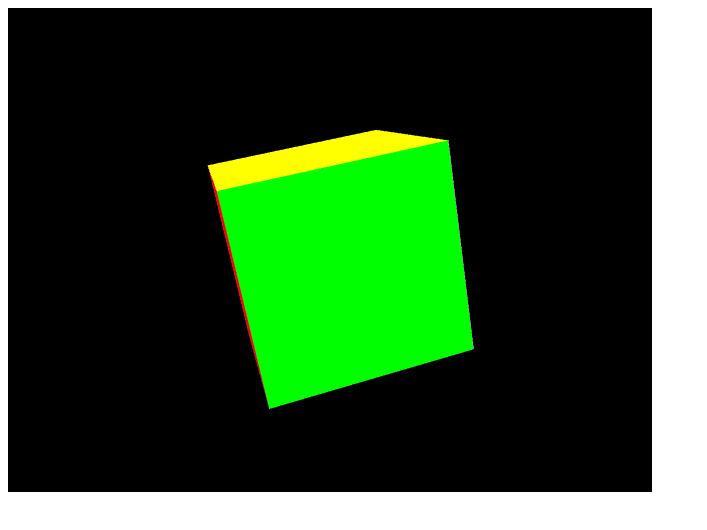
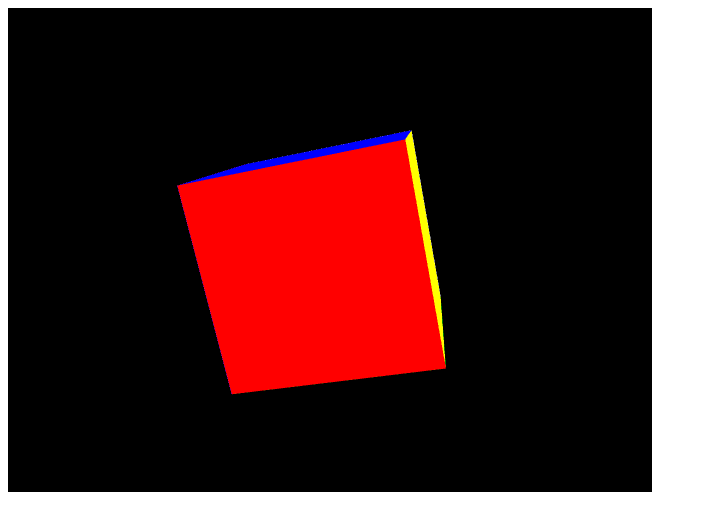
Before and after one commit to studemark/CSCI390Graphics, a plain HTML site: page Lab1/index.html in a window 1280 px wide. Shown: the whole page, without its empty margins (0-707 px from the left). Drawn offline with Linux system fonts and the light colour scheme; animation ran at ten frames a second.

Commit message:
Added Cube.js and modified a few things.

```diff
--- /dev/null
+++ b/Lab1/Cube.js
@@ -0,0 +1,123 @@
+function makeCubeModel(gl) {
+
+// Create a buffer for the cube's vertex positions.
+
+const positionBuffer = gl.createBuffer();
+
+// Select the positionBuffer as the one to apply buffer
+// operations to from here out.
+
+gl.bindBuffer(gl.ARRAY_BUFFER, positionBuffer);
+
+// Now create an array of positions for the cube.
+
+const positions = [
+  // Front face
+  -1.0, -1.0,  1.0,
+   1.0, -1.0,  1.0,
+   1.0,  1.0,  1.0,
+  -1.0,  1.0,  1.0,
+
+  // Back face
+  -1.0, -1.0, -1.0,
+  -1.0,  1.0, -1.0,
+   1.0,  1.0, -1.0,
+   1.0, -1.0, -1.0,
+
+  // Top face
+  -1.0,  1.0, -1.0,
+  -1.0,  1.0,  1.0,
+   1.0,  1.0,  1.0,
+   1.0,  1.0, -1.0,
+
+  // Bottom face
+  -1.0, -1.0, -1.0,
+   1.0, -1.0, -1.0,
+   1.0, -1.0,  1.0,
+  -1.0, -1.0,  1.0,
+
+  // Right face
+   1.0, -1.0, -1.0,
+   1.0,  1.0, -1.0,
+   1.0,  1.0,  1.0,
+   1.0, -1.0,  1.0,
+
+  // Left face
+  -1.0, -1.0, -1.0,
+  -1.0, -1.0,  1.0,
+  -1.0,  1.0,  1.0,
+  -1.0,  1.0, -1.0,
+];
+
+// Now pass the list of positions into WebGL to build the
+// shape. We do this by creating a Float32Array from the
+// JavaScript array, then use it to fill the current buffer.
+
+gl.bufferData(gl.ARRAY_BUFFER, new Float32Array(positions), gl.STATIC_DRAW);
+
+// Now set up the colors for the faces. We'll use solid colors
+// for each face.
+
+const faceColors = [
+  [1.0,  1.0,  1.0,  1.0],    // Front face: white
+  [1.0,  0.0,  0.0,  1.0],    // Back face: red
+  [0.0,  1.0,  0.0,  1.0],    // Top face: green
+  [0.0,  0.0,  1.0,  1.0],    // Bottom face: blue
+  [1.0,  1.0,  0.0,  1.0],    // Right face: yellow
+  [1.0,  0.0,  1.0,  1.0],    // Left face: purple
+];
+
+// Convert the array of colors into a table for all the vertices.
+
+var colors = [];
+
+for (var j = 0; j < faceColors.length; ++j) {
+  const c = faceColors[j];
+
+  // Repeat each color four times for the four vertices of the face
+  colors = colors.concat(c, c, c, c);
+}
+
+const colorBuffer = gl.createBuffer();
+gl.bindBuffer(gl.ARRAY_BUFFER, colorBuffer);
+gl.bufferData(gl.ARRAY_BUFFER, new Float32Array(colors), gl.STATIC_DRAW);
+
+// Build the element array buffer; this specifies the indices
+// into the vertex arrays for each face's vertices.
+
+const indexBuffer = gl.createBuffer();
+gl.bindBuffer(gl.ELEMENT_ARRAY_BUFFER, indexBuffer);
+
+// This array defines each face as two triangles, using the
+// indices into the vertex array to specify each triangle's
+// position.
+
+const indices = [
+  0,  1,  2,      0,  2,  3,    // front
+  4,  5,  6,      4,  6,  7,    // back
+  8,  9,  10,     8,  10, 11,   // top
+  12, 13, 14,     12, 14, 15,   // bottom
+  16, 17, 18,     16, 18, 19,   // right
+  20, 21, 22,     20, 22, 23,   // left
+];
+
+// Now send the element array to GL
+
+gl.bufferData(gl.ELEMENT_ARRAY_BUFFER,
+    new Uint16Array(indices), gl.STATIC_DRAW);
+
+return {
+  positions: positions,
+  positionBuf : positionBuffer,
+  indices: indices,
+  indexBuf: indexBuffer,
+  properties : {
+     color : {
+         vals : colors,
+         buf : colorBuffer,
+         type : gl.FLOAT,
+         numComponents: 4
+     }
+  }
+  };
+}
--- a/Lab1/ShaderProg.js
+++ b/Lab1/ShaderProg.js
@@ -1,16 +1,4 @@
 function makeShaderProgram(gl, vsSource, fsSource, attNames, ufmNames) {
-
-   const program = {
-      program: shaderProgram,
-      attLocs: {
-        vertexPosition: gl.getAttribLocation(shaderProgram, 'aVertexPosition'),
-        vertexColor: gl.getAttribLocation(shaderProgram, 'aVertexColor'),
-      },
-      ufmLocs: {
-        projectionMatrix: gl.getUniformLocation(shaderProgram, 'uProjectionMatrix'),
-        modelViewMatrix: gl.getUniformLocation(shaderProgram, 'uModelViewMatrix'),
-      },
-    };
 
   const vertexShader = loadShader(gl, gl.VERTEX_SHADER, vsSource);
   const fragmentShader = loadShader(gl, gl.FRAGMENT_SHADER, fsSource);
@@ -29,5 +17,21 @@ function makeShaderProgram(gl, vsSource, fsSource, attNames, ufmNames) {
     return null;
   }
 
-   return program;
+  var attLocs = {};
+  attNames.forEach(function(name){
+      attLocs[name] = gl.getAttribLocation(shaderProgram, name);
+  });
+
+  var ufmLocs = {};
+  ufmNames.forEach(function(name){
+      ufmLocs[name] = gl.getUniformLocation(shaderProgram, name);
+  });
+
+  const programInfo = {
+    program: shaderProgram,
+    attLocs,
+    ufmLocs,
+  };
+
+   return programInfo;
  }
--- a/Lab1/webgl-demo.js
+++ b/Lab1/webgl-demo.js
@@ -19,14 +19,14 @@ function main() {
   // Vertex shader program
 
   const vsSource = `
-    attribute vec4 aVertexPosition;
-    attribute vec4 aVertexColor;
-    uniform mat4 uModelViewMatrix;
-    uniform mat4 uProjectionMatrix;
+    attribute vec4 positions;
+    attribute vec4 color;
+    uniform mat4 viewMatrix;
+    uniform mat4 projectionMatrix;
     varying lowp vec4 vColor;
     void main(void) {
-      gl_Position = uProjectionMatrix * uModelViewMatrix * aVertexPosition;
-      vColor = aVertexColor;
+      gl_Position = projectionMatrix * viewMatrix * positions;
+      vColor = color;
     }
   `;
 
@@ -41,168 +41,36 @@ function main() {
 
   // Initialize a shader program; this is where all the lighting
   // for the vertices and so forth is established.
-  const shaderProgram = initShaderProgram(gl, vsSource, fsSource);
+
+  const programInfo = makeShaderProgram(gl, vsSource, fsSource, ['positions', 'color'], ['projectionMatrix', 'viewMatrix']);
 
   // Collect all the info needed to use the shader program.
   // Look up which attributes our shader program is using
-  // for aVertexPosition, aVevrtexColor and also
+  // for positions, aVevrtexColor and also
   // look up uniform locations.
-  const programInfo = {
-    program: shaderProgram,
-    attribLocations: {
-      vertexPosition: gl.getAttribLocation(shaderProgram, 'aVertexPosition'),
-      vertexColor: gl.getAttribLocation(shaderProgram, 'aVertexColor'),
-    },
-    uniformLocations: {
-      projectionMatrix: gl.getUniformLocation(shaderProgram, 'uProjectionMatrix'),
-      modelViewMatrix: gl.getUniformLocation(shaderProgram, 'uModelViewMatrix'),
-    },
-  };
 
   // Here's where we call the routine that builds all the
   // objects we'll be drawing.
-  const buffers = initBuffers(gl);
+  const cubeModel = makeCubeModel(gl);
 
   var then = 0;
 
   // Draw the scene repeatedly
-  function render(now) {
+  function doFrame(now) {
     now *= 0.001;  // convert to seconds
     const deltaTime = now - then;
     then = now;
 
-    drawScene(gl, programInfo, buffers, deltaTime);
+    drawScene(gl, programInfo, cubeModel, deltaTime);
 
-    requestAnimationFrame(render);
+    requestAnimationFrame(doFrame);
   }
-  requestAnimationFrame(render);
-}
-
-//
-// initBuffers
-//
-// Initialize the buffers we'll need. For this demo, we just
-// have one object -- a simple three-dimensional cube.
-//
-function initBuffers(gl) {
-
-  // Create a buffer for the cube's vertex positions.
-
-  const positionBuffer = gl.createBuffer();
-
-  // Select the positionBuffer as the one to apply buffer
-  // operations to from here out.
-
-  gl.bindBuffer(gl.ARRAY_BUFFER, positionBuffer);
-
-  // Now create an array of positions for the cube.
-
-  const positions = [
-    // Front face
-    -1.0, -1.0,  1.0,
-     1.0, -1.0,  1.0,
-     1.0,  1.0,  1.0,
-    -1.0,  1.0,  1.0,
-
-    // Back face
-    -1.0, -1.0, -1.0,
-    -1.0,  1.0, -1.0,
-     1.0,  1.0, -1.0,
-     1.0, -1.0, -1.0,
-
-    // Top face
-    -1.0,  1.0, -1.0,
-    -1.0,  1.0,  1.0,
-     1.0,  1.0,  1.0,
-     1.0,  1.0, -1.0,
-
-    // Bottom face
-    -1.0, -1.0, -1.0,
-     1.0, -1.0, -1.0,
-     1.0, -1.0,  1.0,
-    -1.0, -1.0,  1.0,
-
-    // Right face
-     1.0, -1.0, -1.0,
-     1.0,  1.0, -1.0,
-     1.0,  1.0,  1.0,
-     1.0, -1.0,  1.0,
-
-    // Left face
-    -1.0, -1.0, -1.0,
-    -1.0, -1.0,  1.0,
-    -1.0,  1.0,  1.0,
-    -1.0,  1.0, -1.0,
-  ];
-
-  // Now pass the list of positions into WebGL to build the
-  // shape. We do this by creating a Float32Array from the
-  // JavaScript array, then use it to fill the current buffer.
-
-  gl.bufferData(gl.ARRAY_BUFFER, new Float32Array(positions), gl.STATIC_DRAW);
-
-  // Now set up the colors for the faces. We'll use solid colors
-  // for each face.
-
-  const faceColors = [
-    [1.0,  1.0,  1.0,  1.0],    // Front face: white
-    [1.0,  0.0,  0.0,  1.0],    // Back face: red
-    [0.0,  1.0,  0.0,  1.0],    // Top face: green
-    [0.0,  0.0,  1.0,  1.0],    // Bottom face: blue
-    [1.0,  1.0,  0.0,  1.0],    // Right face: yellow
-    [1.0,  0.0,  1.0,  1.0],    // Left face: purple
-  ];
-
-  // Convert the array of colors into a table for all the vertices.
-
-  var colors = [];
-
-  for (var j = 0; j < faceColors.length; ++j) {
-    const c = faceColors[j];
-
-    // Repeat each color four times for the four vertices of the face
-    colors = colors.concat(c, c, c, c);
-  }
-
-  const colorBuffer = gl.createBuffer();
-  gl.bindBuffer(gl.ARRAY_BUFFER, colorBuffer);
-  gl.bufferData(gl.ARRAY_BUFFER, new Float32Array(colors), gl.STATIC_DRAW);
-
-  // Build the element array buffer; this specifies the indices
-  // into the vertex arrays for each face's vertices.
-
-  const indexBuffer = gl.createBuffer();
-  gl.bindBuffer(gl.ELEMENT_ARRAY_BUFFER, indexBuffer);
-
-  // This array defines each face as two triangles, using the
-  // indices into the vertex array to specify each triangle's
-  // position.
-
-  const indices = [
-    0,  1,  2,      0,  2,  3,    // front
-    4,  5,  6,      4,  6,  7,    // back
-    8,  9,  10,     8,  10, 11,   // top
-    12, 13, 14,     12, 14, 15,   // bottom
-    16, 17, 18,     16, 18, 19,   // right
-    20, 21, 22,     20, 22, 23,   // left
-  ];
-
-  // Now send the element array to GL
-
-  gl.bufferData(gl.ELEMENT_ARRAY_BUFFER,
-      new Uint16Array(indices), gl.STATIC_DRAW);
-
-  return {
-    position: positionBuffer,
-    color: colorBuffer,
-    indices: indexBuffer,
-  };
-}
-
+  requestAnimationFrame(doFrame);
+ }
 //
 // Draw the scene.
 //
-function drawScene(gl, programInfo, buffers, deltaTime) {
+function drawScene(gl, programInfo, cubeModel, deltaTime) {
   gl.clearColor(0.0, 0.0, 0.0, 1.0);  // Clear to black, fully opaque
   gl.clearDepth(1.0);                 // Clear everything
   gl.enable(gl.DEPTH_TEST);           // Enable depth testing
@@ -250,11 +118,7 @@ function drawScene(gl, programInfo, buffers, deltaTime) {
   mat4.rotate(modelViewMatrix,  // destination matrix
               modelViewMatrix,  // matrix to rotate
               cubeRotation * .7,// amount to rotate in radians
-              [0, 1, 0]);       // axis to rotate around (Y)
-  mat4.rotate(modelViewMatrix,
-              modelViewMatrix,
-              cubeRotation,
-              [1, 0, 0]); //axis(X)
+              [1, 1, 0]);       // axis to rotate around (Y)
 
 
   // Tell WebGL how to pull out the positions from the position
@@ -265,40 +129,39 @@ function drawScene(gl, programInfo, buffers, deltaTime) {
     const normalize = false;
     const stride = 0;
     const offset = 0;
-    gl.bindBuffer(gl.ARRAY_BUFFER, buffers.position);
+    gl.bindBuffer(gl.ARRAY_BUFFER, cubeModel.positionBuf);
     gl.vertexAttribPointer(
-        programInfo.attribLocations.vertexPosition,
+        programInfo.attLocs.positions,
         numComponents,
         type,
         normalize,
         stride,
         offset);
     gl.enableVertexAttribArray(
-        programInfo.attribLocations.vertexPosition);
+        programInfo.attLocs.positions);
   }
 
   // Tell WebGL how to pull out the colors from the color buffer
   // into the vertexColor attribute.
   {
-    const numComponents = 4;
-    const type = gl.FLOAT;
+
     const normalize = false;
     const stride = 0;
     const offset = 0;
-    gl.bindBuffer(gl.ARRAY_BUFFER, buffers.color);
+    gl.bindBuffer(gl.ARRAY_BUFFER, cubeModel.properties.color.buf);
     gl.vertexAttribPointer(
-        programInfo.attribLocations.vertexColor,
-        numComponents,
-        type,
+        programInfo.attLocs.color,
+        cubeModel.properties.color.numComponents,
+        cubeModel.properties.color.type,
         normalize,
         stride,
         offset);
     gl.enableVertexAttribArray(
-        programInfo.attribLocations.vertexColor);
+        programInfo.attLocs.color);
   }
 
   // Tell WebGL which indices to use to index the vertices
-  gl.bindBuffer(gl.ELEMENT_ARRAY_BUFFER, buffers.indices);
+  gl.bindBuffer(gl.ELEMENT_ARRAY_BUFFER, cubeModel.indexBuf);
 
   // Tell WebGL to use our program when drawing
 
@@ -307,11 +170,11 @@ function drawScene(gl, programInfo, buffers, deltaTime) {
   // Set the shader uniforms
 
   gl.uniformMatrix4fv(
-      programInfo.uniformLocations.projectionMatrix,
+      programInfo.ufmLocs.projectionMatrix,
       false,
       projectionMatrix);
   gl.uniformMatrix4fv(
-      programInfo.uniformLocations.modelViewMatrix,
+      programInfo.ufmLocs.viewMatrix,
       false,
       modelViewMatrix);
 
@@ -330,26 +193,6 @@ function drawScene(gl, programInfo, buffers, deltaTime) {
 //
 // Initialize a shader program, so WebGL knows how to draw our data
 //
-function initShaderProgram(gl, vsSource, fsSource) {
-  const vertexShader = loadShader(gl, gl.VERTEX_SHADER, vsSource);
-  const fragmentShader = loadShader(gl, gl.FRAGMENT_SHADER, fsSource);
-
-  // Create the shader program
-
-  const shaderProgram = gl.createProgram();
-  gl.attachShader(shaderProgram, vertexShader);
-  gl.attachShader(shaderProgram, fragmentShader);
-  gl.linkProgram(shaderProgram);
-
-  // If creating the shader program failed, alert
-
-  if (!gl.getProgramParameter(shaderProgram, gl.LINK_STATUS)) {
-    alert('Unable to initialize the shader program: ' + gl.getProgramInfoLog(shaderProgram));
-    return null;
-  }
-
-  return shaderProgram;
-}
 
 //
 // creates a shader of the given type, uploads the source and
```
Also changed, not shown: Lab1/index.html (+2 -0 lines), Sandbox/TestGLM.js (+17 -4 lines). Lines whose indentation alone changed are shown as unchanged.
